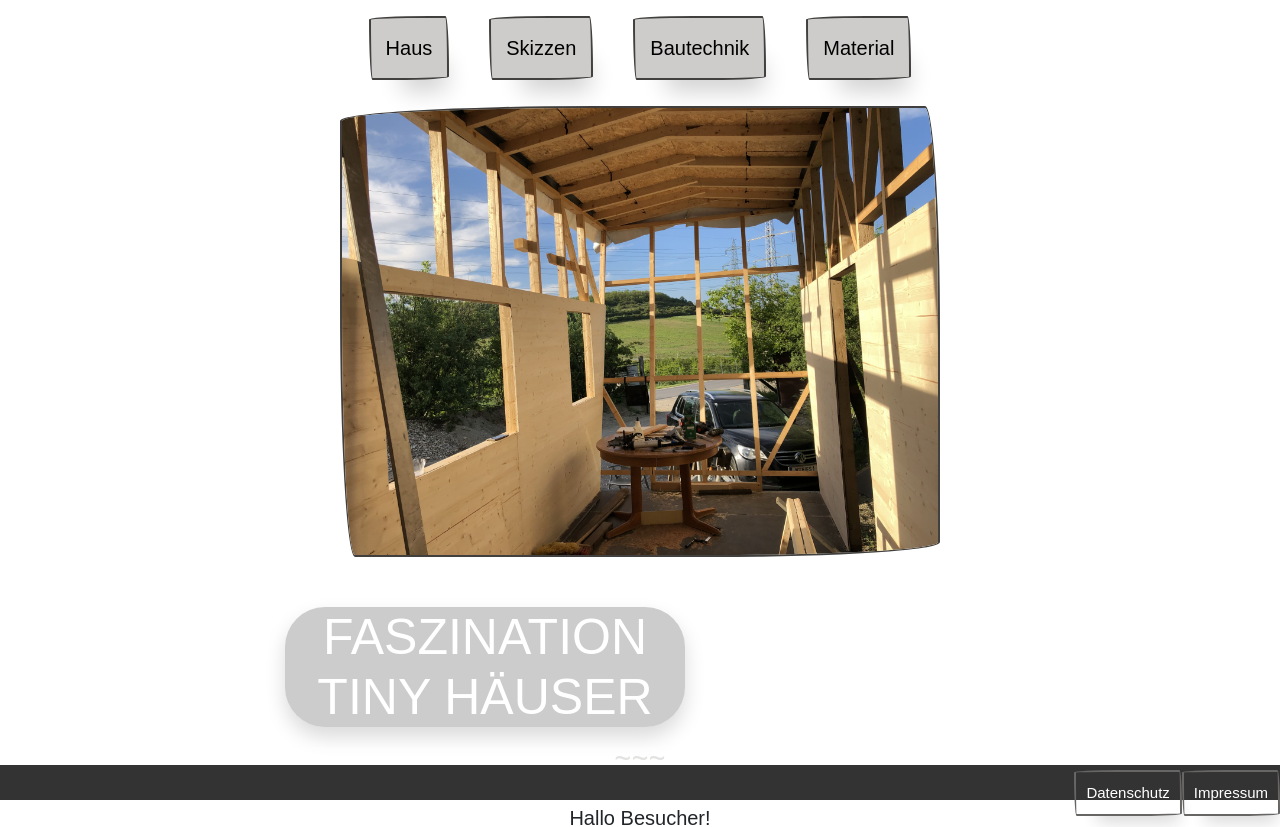
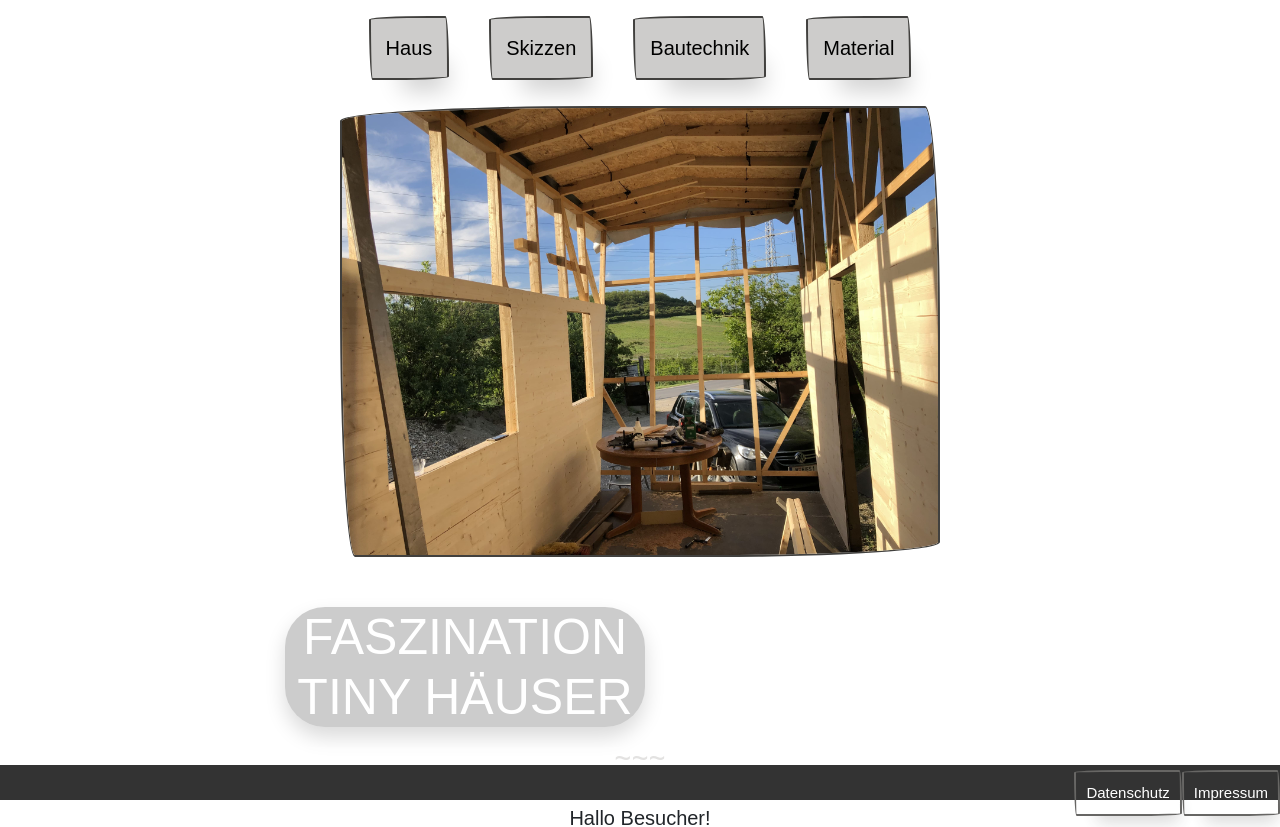
Before and after one commit to johannkirr/TinyHouseNew, a Next.js app: page / in a window 1280 px wide. Shown: the top 827 px of the page. Built offline with nearby package versions, Linux system fonts and the light colour scheme; a web font is replaced by a local one.

Commit message:
CSS Anpassungen für Handy

```diff
--- a/pages/index.js
+++ b/pages/index.js
@@ -19,7 +19,7 @@ export default function Home() {
 
         <h1
           className="shadow shadow-5 rounded-5"
-          style={{ fontFamily: "arial", color: "white", marginTop:"50px", width:"400px" }}>
+          style={{ fontFamily: "arial", color: "white", marginTop:"50px", width:"360px" }}>
           FASZINATION TINY HÄUSER
         </h1>
 
--- a/pages/liste/[url].js
+++ b/pages/liste/[url].js
@@ -21,7 +21,7 @@ export default function BilderListe() {
             </Link>
             <div className="card-body">
                   <h4 style={{color: "black", backgroundColor:"white", width:"auto"}} className="card-title mt-2 border border-dark ">{picture.title}</h4>
-                  <p className="card-text border border-dark" style={{backgroundColor: "white", width:"440px", padding:"10px"}}>{picture.beschreibung}</p>
+                  <p className="card-text border border-dark" style={{backgroundColor: "white", width:"350px", padding:"10px"}}>{picture.beschreibung}</p>
                   <p><Link href="/unterboden" className="paper-btn btn-secondary text-decoration-none">zurück</Link></p>
                   <p><br/></p>
             </div>
--- a/pages/liste2/[dach].js
+++ b/pages/liste2/[dach].js
@@ -21,7 +21,7 @@ export default function BilderListe() {
             </Link>
             <div className="card-body">
                   <h4 style={{color: "black", backgroundColor:"white", width:"auto"}} className="card-title mt-2 border border-dark ">{picture.title}</h4>
-                  <p className="card-text border border-dark" style={{backgroundColor: "white", width:"440px", padding:"10px"}}>{picture.beschreibung}</p>
+                  <p className="card-text border border-dark" style={{backgroundColor: "white", width:"350px", padding:"10px"}}>{picture.beschreibung}</p>
                   <p><Link href="/dach" className="paper-btn btn-secondary text-decoration-none">zurück</Link></p>
                   <p><br/></p>
             </div>
--- a/pages/liste3/[inside].js
+++ b/pages/liste3/[inside].js
@@ -21,7 +21,7 @@ export default function BilderListe() {
             </Link>
             <div className="card-body">
                   <h4 style={{color: "black", backgroundColor:"white", width:"auto"}} className="card-title mt-2 border border-dark ">{picture.title}</h4>
-                  <p className="card-text border border-dark" style={{backgroundColor: "white", width:"440px", padding:"10px"}}>{picture.beschreibung}</p>
+                  <p className="card-text border border-dark" style={{backgroundColor: "white", width:"350px", padding:"10px"}}>{picture.beschreibung}</p>
                   <p><Link href="/inside" className="paper-btn btn-secondary text-decoration-none">zurück</Link></p>
                   <p><br/></p>
             </div>
--- a/pages/material.js
+++ b/pages/material.js
@@ -5,8 +5,8 @@ export default function material() {
     <div>
       <div className="card" style={{width: "300px"}}>
   <div className="card-body">
-    <h4 className="card-title">Material wird nocht ergänzt :)
-        Derweil gibt es Auskunft zu Fragen auch per email.
+    <h4 className="card-title">Material wird nocht ergänzt...
+        Für Fragen bin ich per Email erreichbar.
     </h4>
      johannkirr3110@gmail.com
   </div>
--- a/styles/globals.css
+++ b/styles/globals.css
@@ -159,7 +159,7 @@ h1 {
   font-family: arial;
 }
 
-@media only screen and (max-width: 700px) {
+@media only screen and (max-width: 800px) {
   html,
   body {
   background-size: contain;
@@ -177,14 +177,25 @@ h1 {
     margin: auto;
   }
 
-
   .homeCover {
+  background-size: contain;
+  background-position: center;
   margin-top: 0;
-  padding-bottom: 2em;
+  padding-bottom: 5em;
   }
 
+
+h1 {
+  backdrop-filter: brightness(80%);
+  border-radius: 30px;
+}
+
   .bilderDiv {
-  margin-top: 20px;
+  margin-top: 40px;
+  }
+
+  .bautechnikLink {
+    margin-bottom: 25px;
   }
 
   .skizzeBild {
@@ -195,8 +206,14 @@ h1 {
 
   .skizzeBildContainer {
   flex-direction: column;
+  margin-bottom: 60px;
+  }
 
-  margin-bottom: 80px;
+  .bilderMap {
+    margin-bottom: 60px;
+    display: flex;
+    flex-direction: column;
+    align-items: center;
   }
 
   .urlBild {
@@ -206,6 +223,7 @@ h1 {
   .einzelBild {
   float: none;
   margin: 0;
+  margin-bottom: 10px;
   }
 
   .bildDecoration {
```
